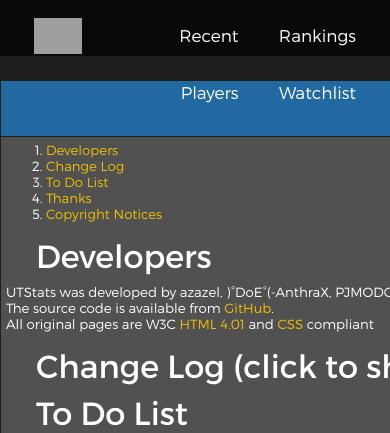
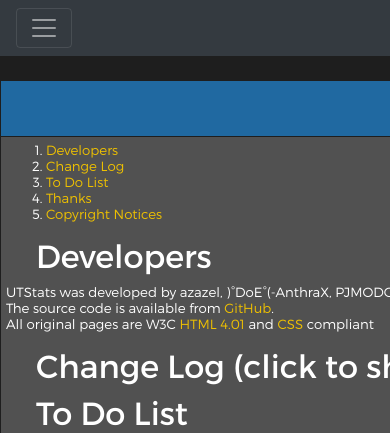
Before and after one commit to sn3p/utstats, a PHP site: template html/pages/credits.php in a window 390 px wide; the page is wider, and only the part inside the window is pictured. Shown: the top 433 px of that part. Run offline with PHP 8.4, Linux system fonts and the light colour scheme; the template is opened without the code that fills it, so the values that code supplies are empty; grey boxes are pictures that could not be loaded.

Commit message:
Responsive BS4 navbar...done :sheep:

```diff
--- a/html/assets/style.css
+++ b/html/assets/style.css
@@ -103,47 +103,9 @@ input[type="submit"]:hover {
   cursor: pointer;
 }
 
-.navbar {
-  background: rgba(0, 0, 0, 0.7);
-  height: 56px;
-  line-height: 56px;
-  position: relative;
-  text-align: right;
-}
-.navbar ul {
-  list-style: none;
-  margin: 0 auto;
-  padding: 0;
-  max-width: 900px;
-}
-.navbar li {
-  display: inline-block;
-}
-.navbar a {
-  font-size: 17px;
-  display: block;
-  text-decoration: none;
-  color: white;
-  padding: 0 18px;
-  -webkit-transition: background-color 0.4s;
-  -moz-transition: background-color 0.4s;
-  -o-transition: background-color 0.4s;
-  -ms-transition: background-color 0.4s;
-  transition: background-color 0.4s;
-}
-.navbar a:hover {
-  background-color: #2069a1;
-  opacity: 1;
-}
-.navbar .logo {
-  float: left;
-}
-.navbar .logo a {
-  height: 100%;
-}
-.navbar .logo img {
-  height: 36px;
-  margin-top: 10px;
+.logo {
+  height: 4%;
+  margin-right: 10px;
 }
 
 .phantom {
@@ -159,7 +121,6 @@ input[type="submit"]:hover {
   text-align: center;
   color: #ffffff;
   padding: 20px 0px;
-  margin-top: 50px;
   position: absolute;
   width: 100%;
   bottom: 0;
--- a/html/includes/navbar.php
+++ b/html/includes/navbar.php
@@ -1,22 +1,25 @@
 
-  <nav class="navbar">
-    <ul>
-      <li class="logo">
-        <a href="./">
-          <img src="assets/images/navbar-logo.png" alt="UTStats Logo">
+  <nav class="navbar navbar-expand-lg navbar-dark bg-dark">
+    <button class="navbar-toggler" type="button" data-toggle="collapse" data-target="#navbarTogglerDemo01" aria-controls="navbarTogglerDemo01" aria-expanded="false" aria-label="Toggle navigation">
+      <span class="navbar-toggler-icon"></span>
+    </button>
+    <div class="collapse navbar-collapse" id="navbarTogglerDemo01">
+      <a class="navbar-brand" href="./">
+        <img src="assets/images/navbar-logo.png" class="logo" alt="UTStats Logo">
       </a>
+      <ul class="navbar-nav ml-auto mt-2 mt-lg-0">
+        <li class="nav-item">
+          <a class="nav-link" href="./?p=recent">Recent</a>
         </li>
-      <li>
-        <a href="./?p=recent">Recent</a>
+        <li class="nav-item">
+          <a class="nav-link" href="./?p=rank">Rankings</a>
         </li>
-      <li>
-        <a href="./?p=rank">Rankings</a>
+        <li class="nav-item">
+          <a class="nav-link" href="./?p=players">Players</a>
         </li>
-      <li>
-        <a href="./?p=players">Players</a>
-      </li>
-      <li>
-        <a href="./?p=watchlist">Watchlist</a>
+        <li class="nav-item">
+          <a class="nav-link" href="./?p=watchlist">Watchlist</a>
         </li>
       </ul>
+    </div>
   </nav>
```
Lines whose indentation alone changed are shown as unchanged.
